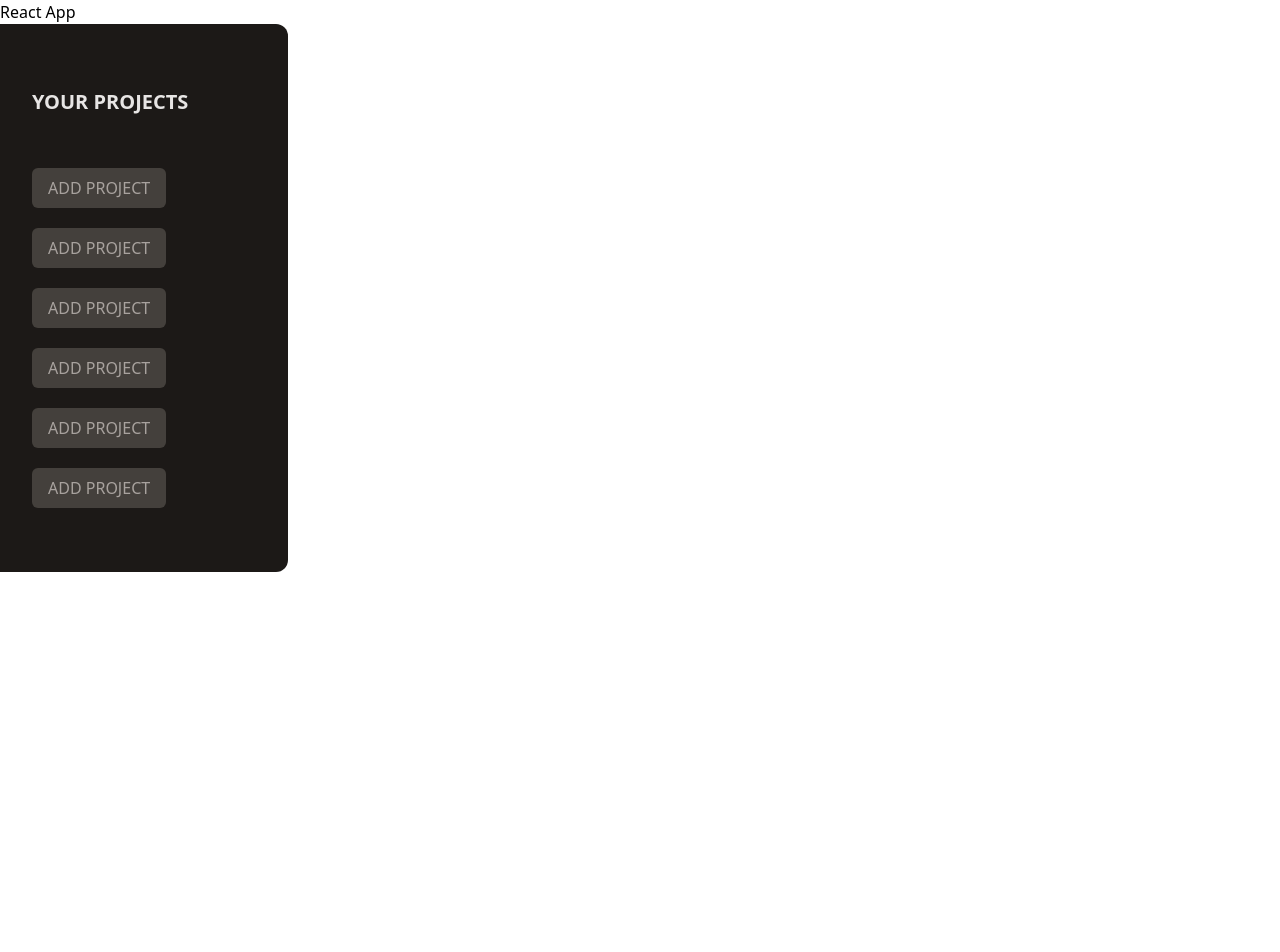
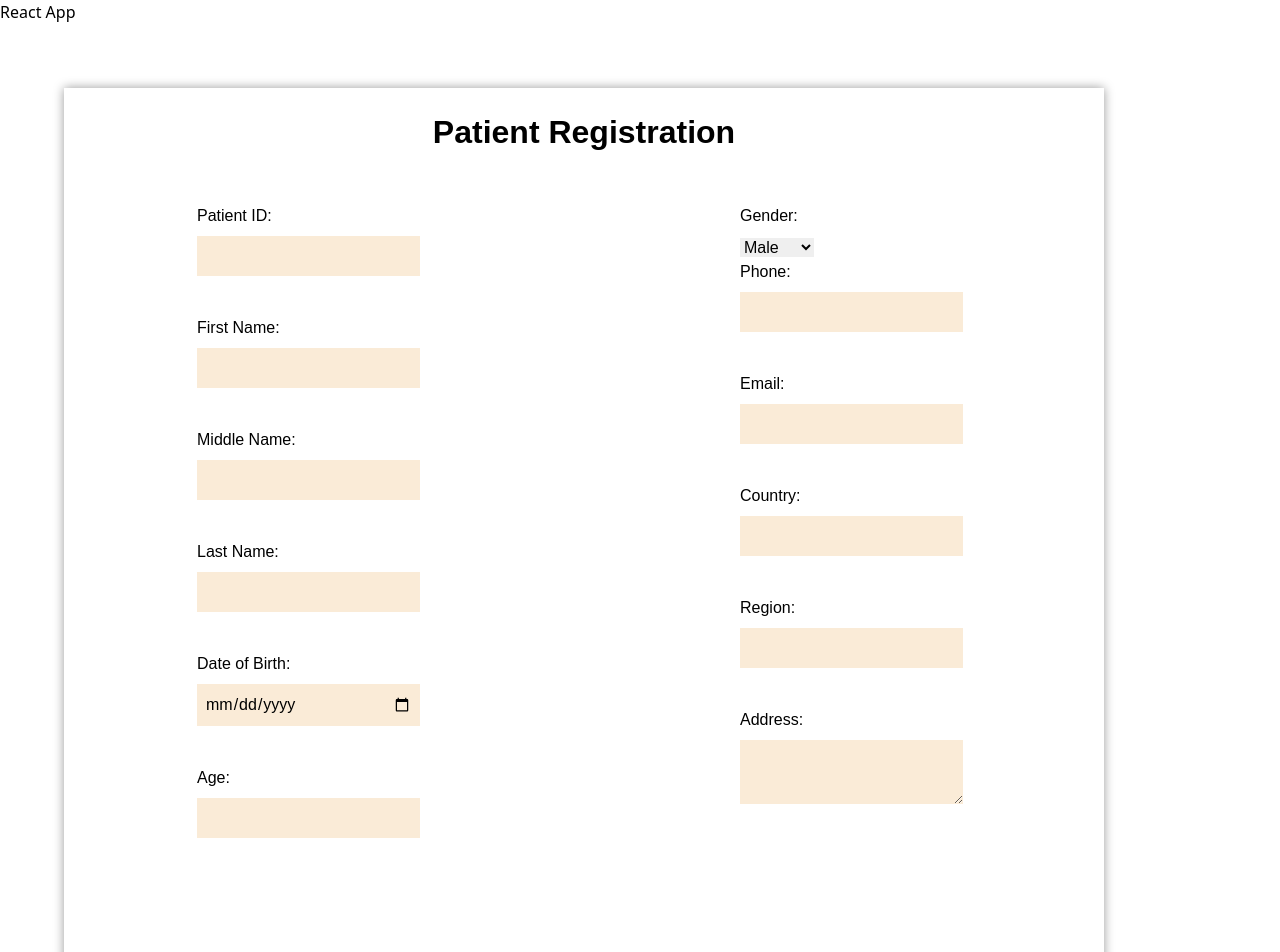
Before and after one commit to ayush1108g/winter_code_week_3, a React (Create React App) app in the folder frontend/: page / in a window 1280 px wide. Shown: the top 952 px of the page. Before the commit the page ends 800 px from the top, so only its background shows below. Built offline with nearby package versions, Linux system fonts and the light colour scheme.

Commit message:
Patient Registration

```diff
--- a/frontend/src/App.jsx
+++ b/frontend/src/App.jsx
@@ -1,9 +1,11 @@
 import SideBar from "./components/SideBar";
+import PatientRegistration from "./components/Patient Registration/Patient Registration";
 function App() {
     return (
         <div className="App">
         <h1>React App</h1>
-        <SideBar />
+        {/* <SideBar /> */}
+        <PatientRegistration />
         </div>
     );
 }
--- /dev/null
+++ b/frontend/src/components/Patient Registration/Patient Registration.css
@@ -0,0 +1,94 @@
+.patient{
+    margin: 4rem;
+    height: 58rem;
+    width: fit-content;
+    box-shadow: 0 0 10px rgba(0, 0, 0, 0.4);
+
+}
+.patientForm {
+    font-family: Arial, sans-serif;
+    background-color: transparent;
+    padding: 0;
+    display: flex;
+    align-items: center;
+    justify-content: center;
+    margin-top:2rem ;
+    margin-bottom: -4rem;
+}
+
+form {
+    background-color: transparent;
+    padding: 20px;
+    border-radius: 8px;
+    /* box-shadow: 0 0 10px rgba(0, 0, 0, 0.4); */
+    width: 65rem;
+    height: 52rem;
+}
+.patientForm1{
+    font-family: Arial, sans-serif;
+    background-color: transparent;
+    margin: 1rem 15rem 1rem 0.5rem;
+    padding: 0;
+    height: 100vh;
+
+}
+.patientForm2{
+    font-family: Arial, sans-serif;
+    background-color: transparent;
+    margin: 1rem 1rem 1rem 5rem;
+    padding: 0;
+    height: 100vh;
+
+}
+label {
+    display: block;
+    margin-bottom: 8px;
+}
+
+input {
+    width: 100%;
+    padding: 8px;
+    margin-bottom: 2.5rem;
+    box-sizing: border-box;
+    background-color: antiquewhite;
+
+}
+textarea {
+    width: 100%;
+    padding: 8px;
+    margin-bottom: 2.5rem;
+    box-sizing: border-box;
+    background-color: antiquewhite;
+
+}
+.patient h2{
+    font-family: Arial, sans-serif;
+    font-size: 2rem;
+    font-weight: 600;
+    color: #000;
+    text-align: center;
+    margin-bottom: 2rem;
+}
+
+#button {
+    display: flex;
+    justify-content: center;
+    /* align-items: center; */
+    border-radius: 4px;
+    cursor: pointer;
+
+    /* margin-left: 35rem; */
+}
+button {
+    background-color: #141414;
+    color: #5d5b5b;
+    padding: 10px;
+    border: none;
+    margin-right: 5rem;
+}
+
+button:hover {
+    background-color: #000000;
+    color: #737070;
+    border-radius: 4px;
+}
--- /dev/null
+++ b/frontend/src/components/Patient Registration/Patient Registration.jsx
@@ -0,0 +1,51 @@
+import "./Patient Registration.css";
+export default function () {
+  return (
+    <div className="patient">
+      <form action="#" method="post">
+        <h2>Patient Registration</h2>
+        <div className="patientForm">
+          <span className="patientForm1">
+            <label for="pid">Patient ID:</label>
+            <input type="number" id="pid" name="pid" required />
+            <label for="fname">First Name:</label>
+            <input type="text" id="fname" name="fname" required />
+            <label for="lname">Middle Name:</label>
+            <input type="text" id="lname" name="lname" required />
+            <label for="lname">Last Name:</label>
+            <input type="text" id="lname" name="lname" />
+
+            <label for="dob">Date of Birth:</label>
+            <input type="date" id="dob" name="dob" required />
+
+            <label for="age">Age:</label>
+            <input type="number" id="age" name="age" required />
+          </span>
+
+          <span className="patientForm2">
+            <label for="gender">Gender:</label>
+            <select id="gender" name="gender" required>
+              <option value="male">Male</option>
+              <option value="female">Female</option>
+              <option value="other">Other</option>
+            </select>
+            <label for="phone">Phone:</label>
+            <input type="tel" id="phone" name="phone" required />
+            <label for="email">Email:</label>
+            <input type="email" id="email" name="email" required />
+            <label for="address">Country:</label>
+            <input type="text" id="country" name="country" required />
+            <label for="address">Region:</label>
+            <input type="text" id="Region" name="Region" required />
+            <label for="address">Address:</label>
+            <textarea type="textarea" id="address" name="address" required />
+          </span>
+        </div>
+        <span id="button">
+        <button type="submit">Submit</button>
+        <button type="submit">Reset</button>
+        </span>
+      </form>
+    </div>
+  );
+}
```
